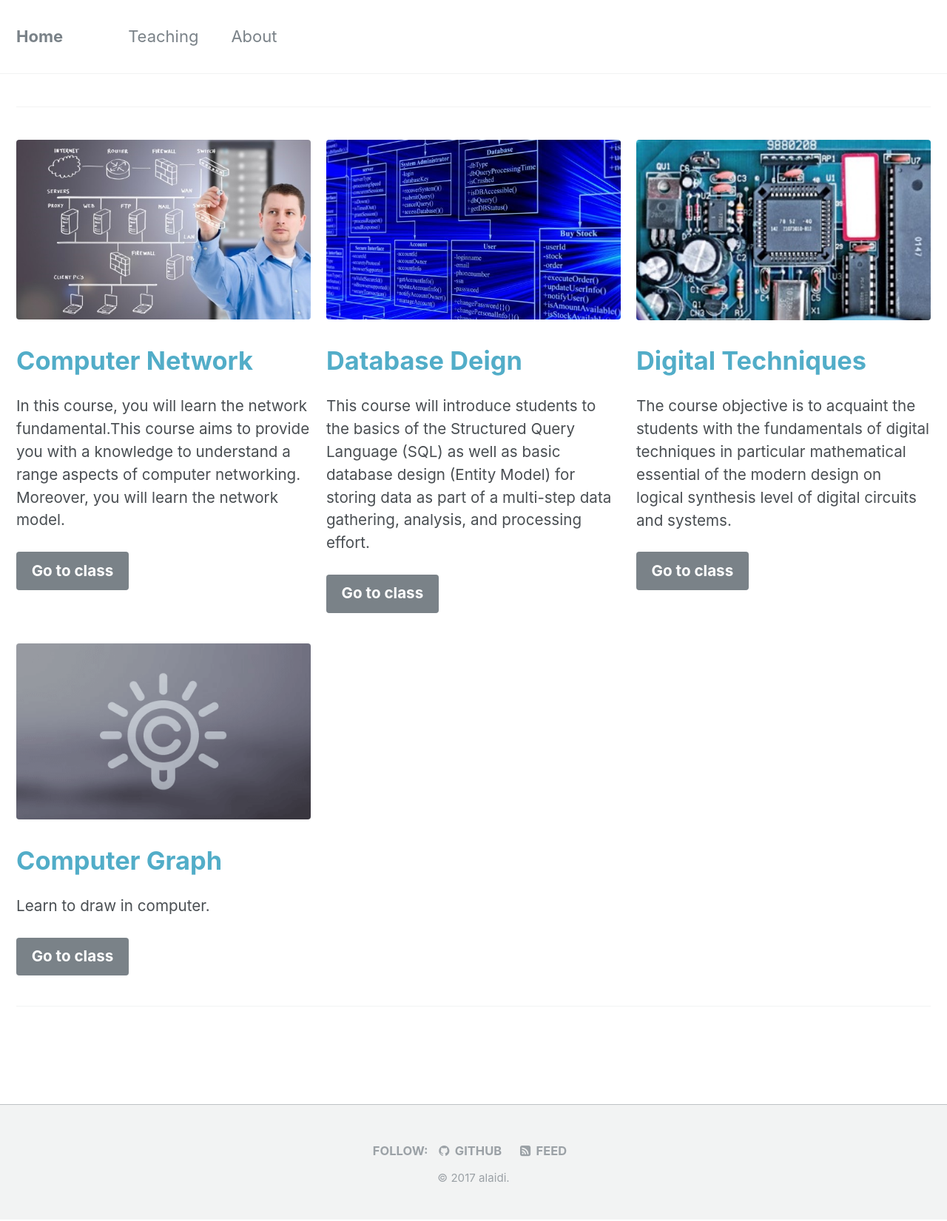
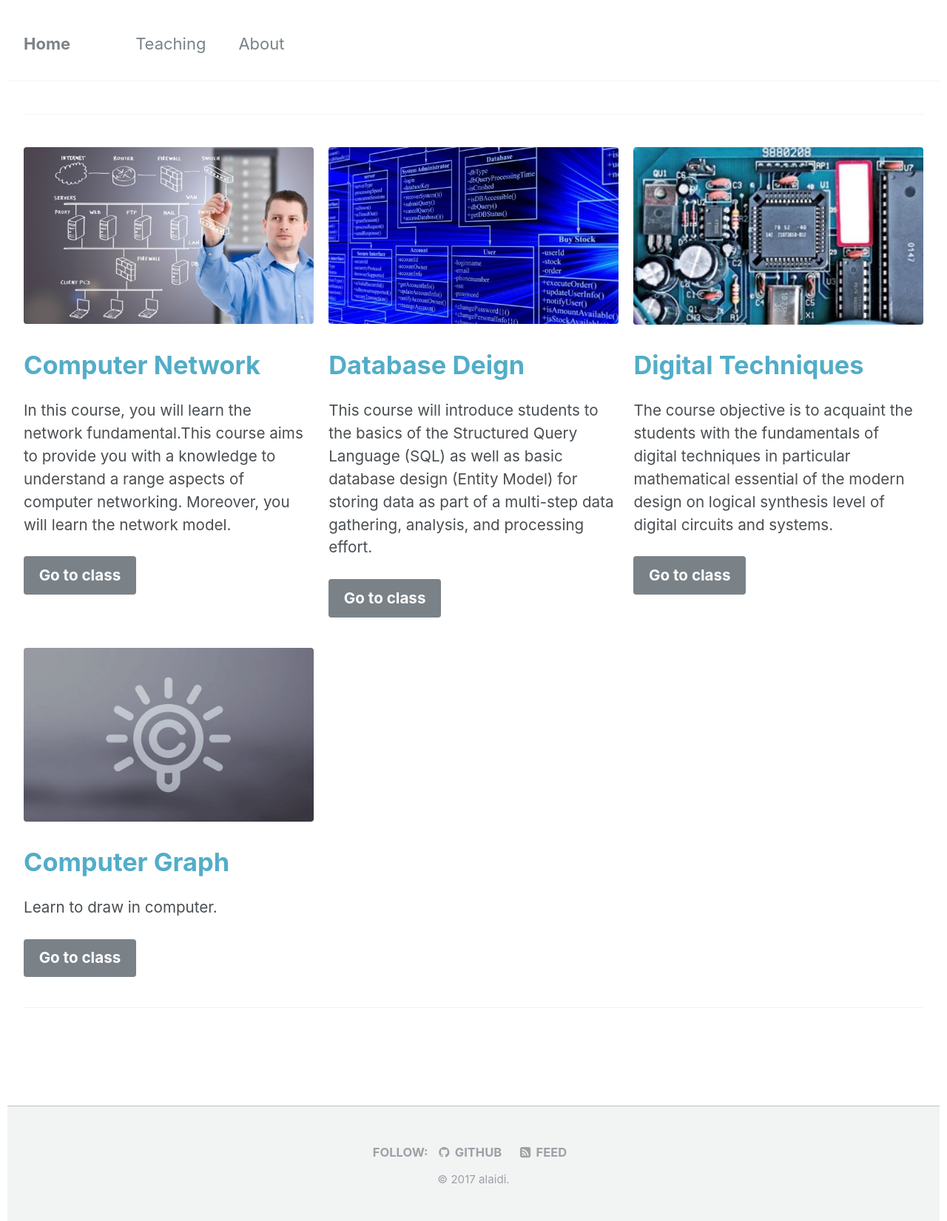
Before and after one commit to alaidi/alaidi.github.io, a Jekyll site: the page built from _pages/home.md, in a window 1280 px wide. Shown: the whole page at 74% size. Built offline with Jekyll 4.4.1, drawn with Linux system fonts in a browser that asks for light colours; comment, search, counter and statistics services are not loaded.

Commit message:
check if style of google

```diff
--- a/_includes/masthead.html
+++ b/_includes/masthead.html
@@ -7,15 +7,32 @@
         <button><div class="navicon"></div></button>
         <ul class="visible-links">
           <li class="masthead__menu-item masthead__menu-item--lg"><a href="{{ base_path }}/">{{ site.title }}</a></li>
-          {% for link in site.data.navigation.main %}
-            {% if link.url contains 'http' %}
-              {% assign domain = '' %}
-              {% else %}
-              {% assign domain = base_path %}
-            {% endif %}
-            <li class="masthead__menu-item"><a href="{{ domain }}{{ link.url }}">{{ link.title }}</a></li>
+          {% for link in site.data.navigation.main %} {% if link.url contains 'http' %} {% assign domain = '' %} {% else %} {% assign
+          domain = base_path %} {% endif %}
+          <li class="masthead__menu-item"><a href="{{ domain }}{{ link.url }}">{{ link.title }}</a></li>
           {% endfor %}
-          <li class="masthead__menu-item"><gcse:search></gcse:search></li>
+          <li class="masthead__menu-item">
+            <gcse:search></gcse:search>
+            <style type="text/css">
+              body {
+                margin: 10px;
+              }
+
+              #gsc-iw-id1 {
+                height: 30px;
+                border-color: #898989;
+              }
+
+              input.gsc-search-button-v2 {
+                width: 71px;
+                height: 29px;
+              }
+            </style>
+          </li>
+          <li>
+
+
+          </li>
         </ul>
 
 
```
